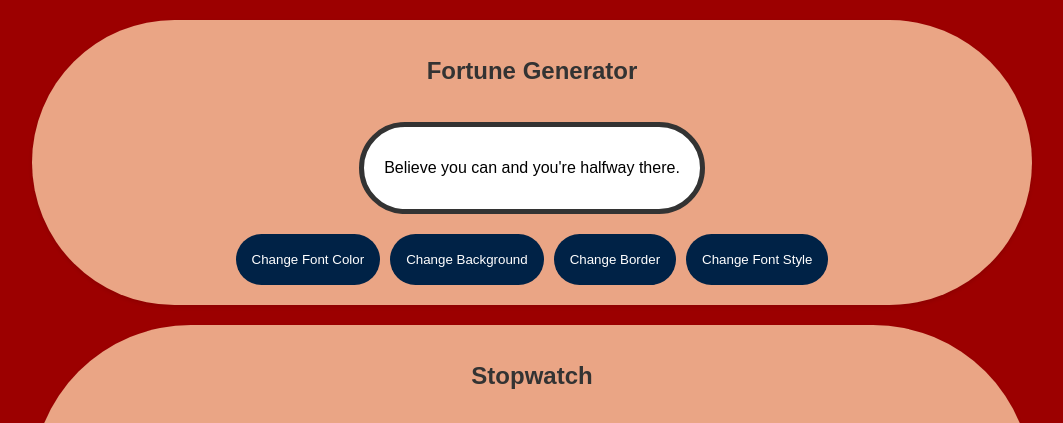
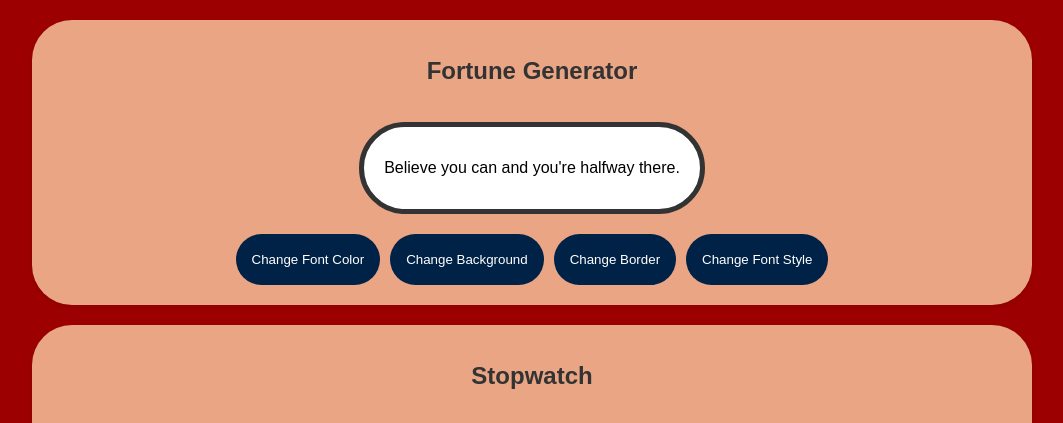
Before and after one commit to labibhsn/ThreeInOne, a plain HTML site: page index.html in a window 1280 px wide. Shown: the top 423 px of the page, without its empty margins (108-1171 px from the left). Drawn offline with Linux system fonts and the light colour scheme.

Commit message:
Update styles.css

```diff
--- a/styles.css
+++ b/styles.css
@@ -18,7 +18,7 @@ body {
 
 section {
     background-color: rgb(234, 165, 133);
-    border-radius: 400px;
+    border-radius: 40px;
     padding: 20px;
     margin-bottom: 20px;
     box-shadow: 0 2px 4px rgba(0, 0, 0, 0.1);
```
